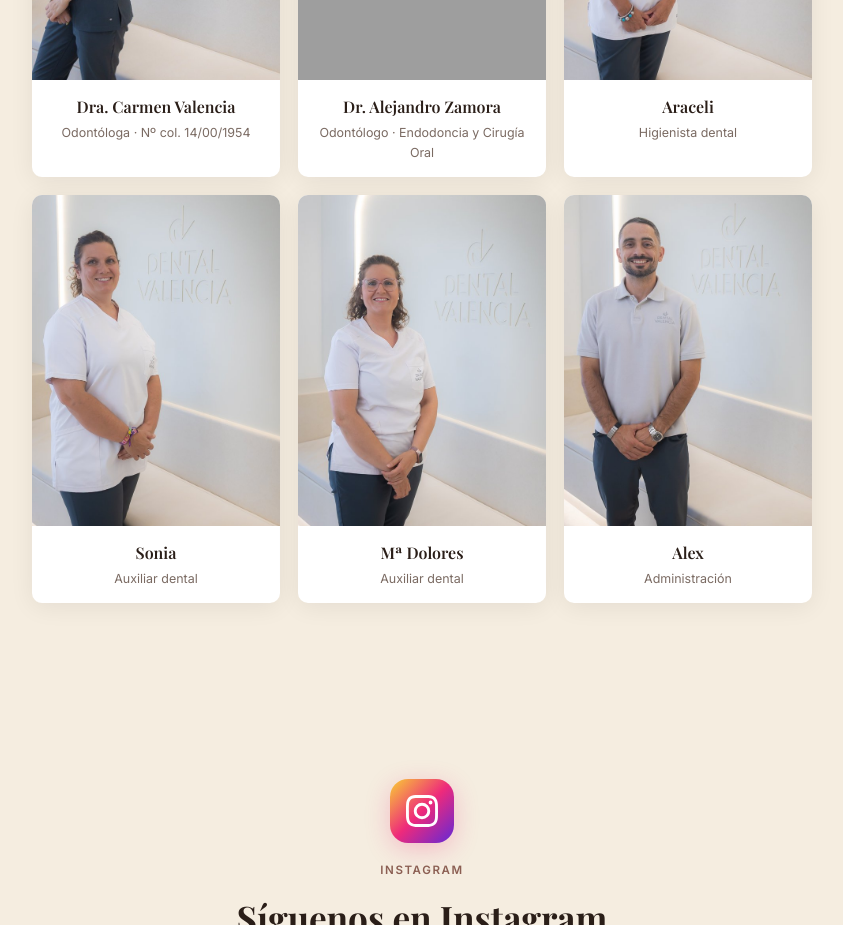
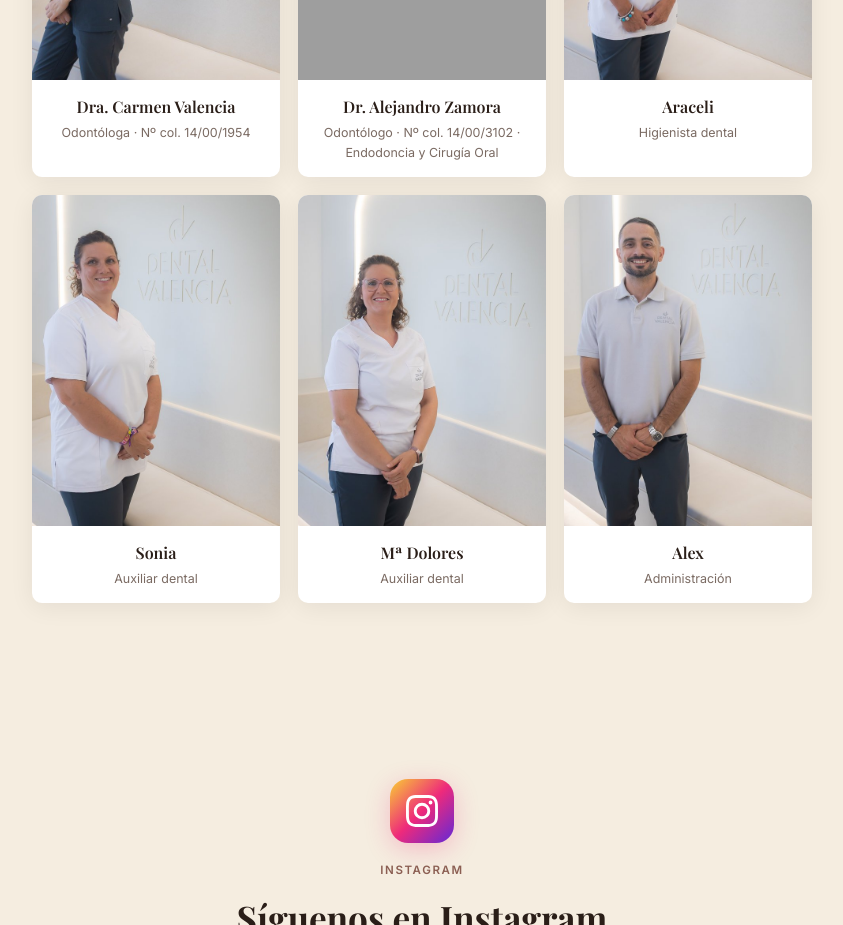
Before and after one commit to orionalnitak-ops/carmen-valencia-web, a website: page index.html in a window 1280 px wide. Shown: the part 4520-5445 px from the top of the page, without its empty margins (218-1061 px from the left). Drawn offline with Linux system fonts and the light colour scheme; grey boxes are pictures that could not be loaded.

Commit message:
Añadir nº de colegiado del Dr. Alejandro (14/00/3102)
Co-Authored-By: Claude Opus 4.8 <noreply@anthropic.com>

```diff
--- a/index.html
+++ b/index.html
@@ -1040,7 +1040,7 @@ footer { background: var(--acero-oscuro); color: rgba(255,255,255,0.5); padding:
         </div>
         <div class="equipo-card-body">
           <strong>Dr. Alejandro Zamora</strong>
-          <span>Odontólogo · Endodoncia y Cirugía Oral</span>
+          <span>Odontólogo · Nº col. 14/00/3102 · Endodoncia y Cirugía Oral</span>
         </div>
       </div>
       <div class="equipo-card" data-gallery="equipo" data-index="3">
```
